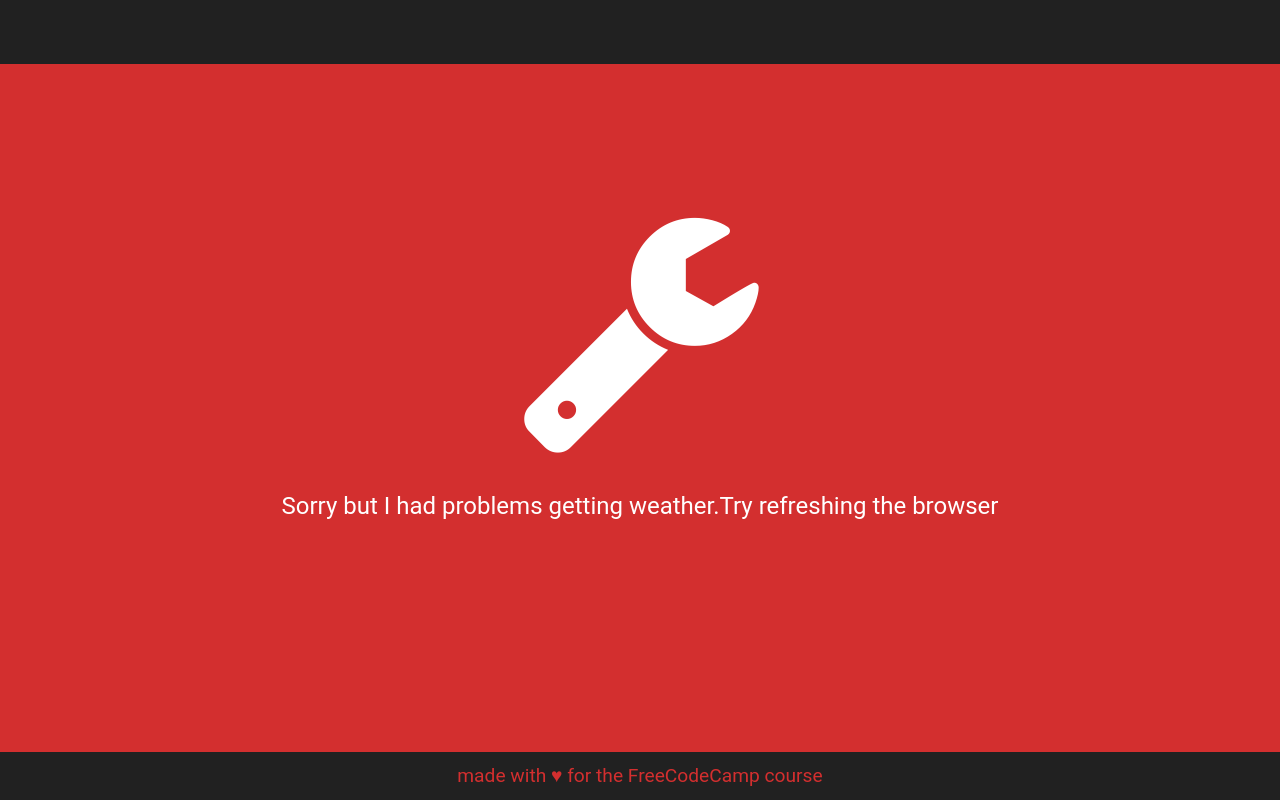
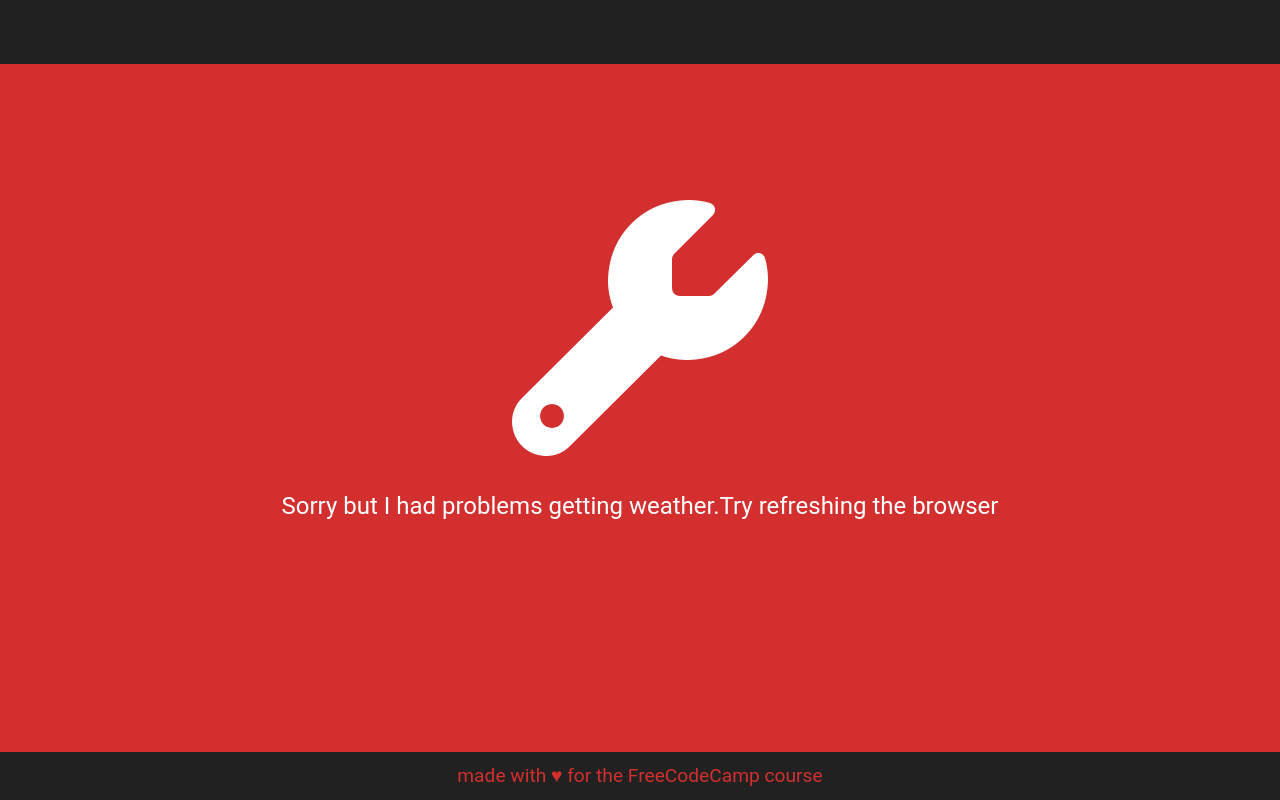
Before and after one commit to appijumbo/WeatherAppV2, a plain HTML site: page index.html in a window 1280 px wide. Drawn offline with Linux system fonts and the light colour scheme; a web font is replaced by a local one.

Commit message:
added font awsome link

```diff
--- a/index.html
+++ b/index.html
@@ -94,6 +94,9 @@
     <script src="assets/js/jquery-3.1.1.min.js"></script>
     <script src="assets/js/tether.min.js"></script>
     <script src="assets/js/bootstrap.min.js"></script>
+
+    <script src="https://use.fontawesome.com/89e0d1dec9.js"></script>
+
     <!-- IE10 viewport hack for Surface/desktop Windows 8 bug -->
     <script src="assets/js/ie10-viewport-bug-workaround.js"></script>
 
```
